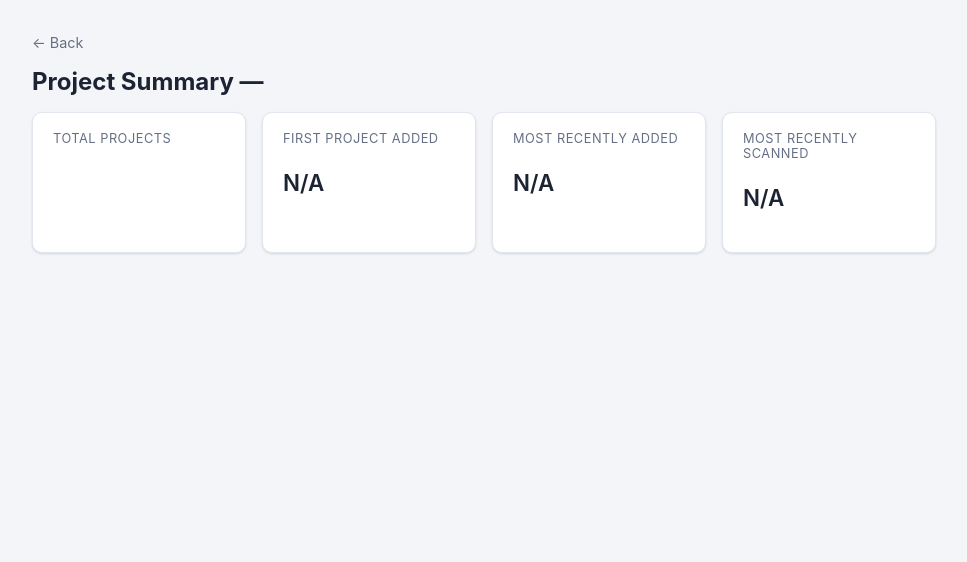
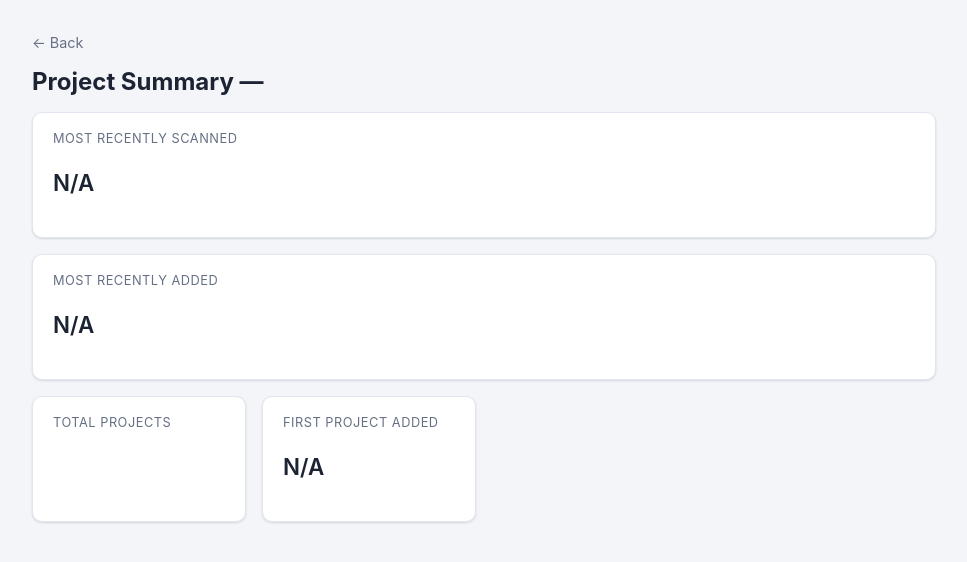
Before and after one commit to CxDF-Tools/cx-view, a FastAPI app: template app/templates/dashboard/project_summary.html in a window 1280 px wide. Shown: the part 51-613 px from the top of the page, without its empty margins (156-1123 px from the left). Run offline with FastAPI, Linux system fonts and the light colour scheme; the template is opened without the code that fills it, so the values that code supplies are empty; parts of the project's set-up code (start-up, migrations or seed data) failed here and were passed over.

Commit message:
Give the two project-name tiles their own full-width line
"Most Recently Scanned" and "Most Recently Added" can contain long
project names, so they now render first, each spanning the full grid
width via a new .stat-card-wide class, with Total Projects and First
Project Added in the regular grid below.

Co-Authored-By: Claude Sonnet 5 <noreply@anthropic.com>

```diff
--- a/app/static/css/style.css
+++ b/app/static/css/style.css
@@ -96,6 +96,11 @@ h1 { font-size: 1.5rem; margin: 0 0 1rem; }
     border-radius: var(--radius);
     box-shadow: var(--shadow);
     padding: 1.1rem 1.25rem;
+    min-width: 0;
+}
+
+.stat-card-wide {
+    grid-column: 1 / -1;
 }
 
 .stat-label {
--- a/app/templates/dashboard/project_summary.html
+++ b/app/templates/dashboard/project_summary.html
@@ -8,6 +8,18 @@
 <div class="card"><p class="error">Error: {{ error }}</p></div>
 {% else %}
 <div class="stats-grid">
+    <div class="stat-card stat-card-wide">
+        <p class="stat-label">Most Recently Scanned</p>
+        <p class="stat-value">{{ summary.last_scanned_project_name or "N/A" }}
+            <span class="stat-sub">{{ summary.last_scanned_at.strftime("%Y-%m-%d %H:%M") if summary.last_scanned_at else "" }}</span>
+        </p>
+    </div>
+    <div class="stat-card stat-card-wide">
+        <p class="stat-label">Most Recently Added</p>
+        <p class="stat-value">{{ summary.most_recently_added_name or "N/A" }}
+            <span class="stat-sub">{{ summary.most_recently_added_at.strftime("%Y-%m-%d %H:%M") if summary.most_recently_added_at else "" }}</span>
+        </p>
+    </div>
     <div class="stat-card">
         <p class="stat-label">Total Projects</p>
         <p class="stat-value">{{ summary.total_count }}</p>
@@ -18,18 +30,6 @@
             <span class="stat-sub">{{ summary.first_added_at.strftime("%H:%M") if summary.first_added_at else "" }}</span>
         </p>
     </div>
-    <div class="stat-card">
-        <p class="stat-label">Most Recently Added</p>
-        <p class="stat-value">{{ summary.most_recently_added_name or "N/A" }}
-            <span class="stat-sub">{{ summary.most_recently_added_at.strftime("%Y-%m-%d %H:%M") if summary.most_recently_added_at else "" }}</span>
-        </p>
-    </div>
-    <div class="stat-card">
-        <p class="stat-label">Most Recently Scanned</p>
-        <p class="stat-value">{{ summary.last_scanned_project_name or "N/A" }}
-            <span class="stat-sub">{{ summary.last_scanned_at.strftime("%Y-%m-%d %H:%M") if summary.last_scanned_at else "" }}</span>
-        </p>
-    </div>
 </div>
 {% endif %}
 {% endblock %}
```
